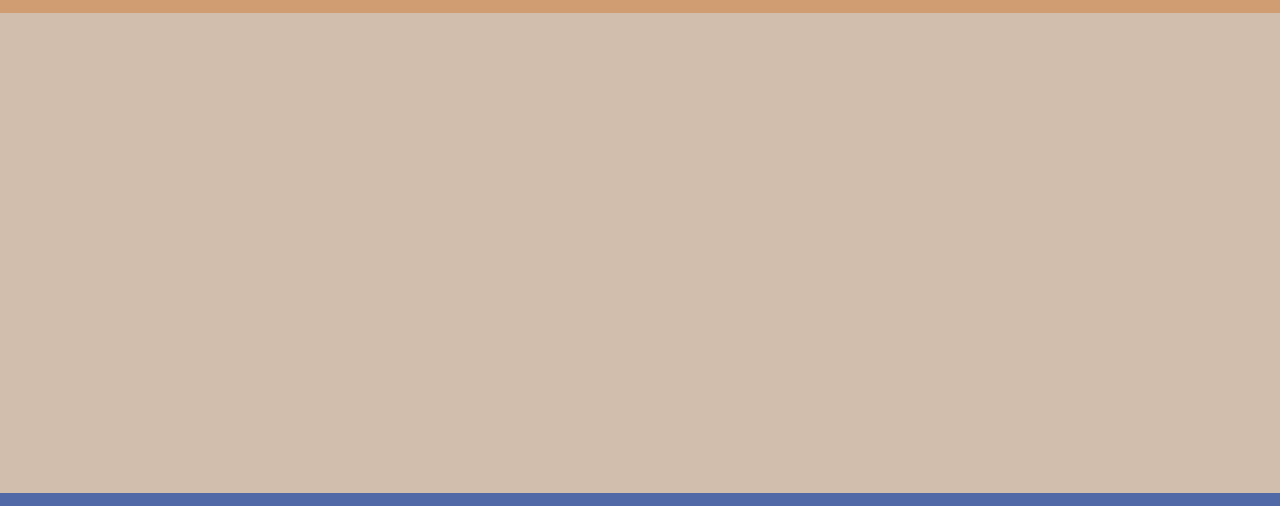
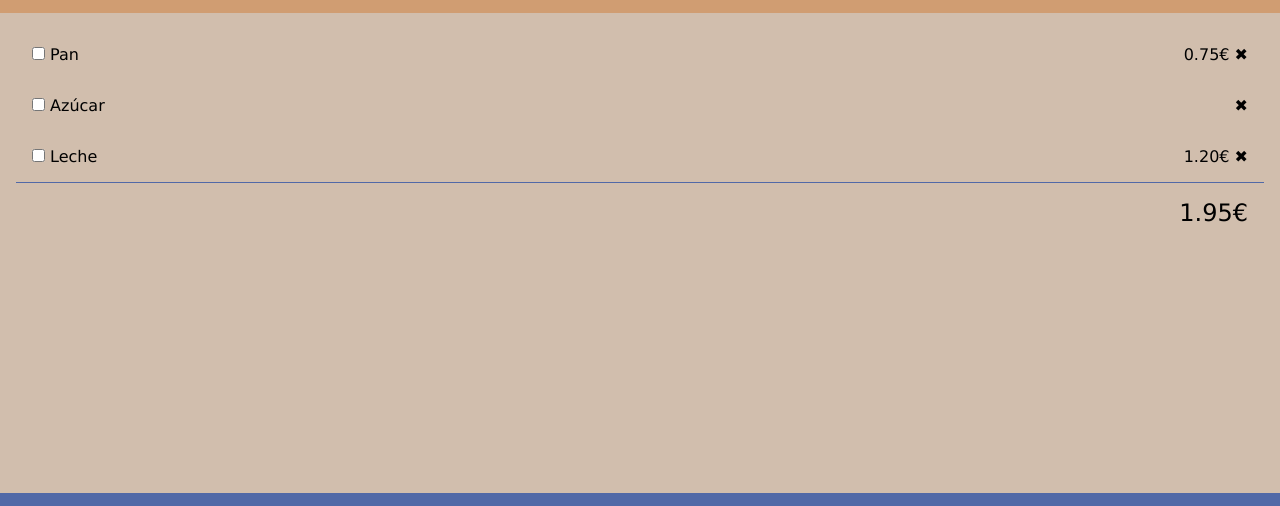
Before and after one commit to romeitas/202210-W2-maria-bragado, a website: page index.html in a window 1280 px wide. Shown: the part 108-614 px from the top of the page. Drawn offline with Linux system fonts and the light colour scheme.

Commit message:
Mejoras en la home

```diff
--- a/formulario/style.css
+++ b/formulario/style.css
@@ -35,7 +35,7 @@ p {
     margin-left: 1rem;
 }
 
-nav.p :nth-child(2) {
+nav :nth-child(2) {
     font-weight: bold;
 }
 
--- a/index.html
+++ b/index.html
@@ -23,7 +23,34 @@
             </a>
             <p>2/3 Comprados</p>
         </div>
-        <main></main>
+        <main>
+            <div>
+                <label
+                    ><input type="checkbox" id="pan" value="first_checkbox" />
+                    Pan
+                </label>
+                <a id="input1">0.75€</a>
+            </div>
+            <div>
+                <label
+                    ><input
+                        type="checkbox"
+                        id="azucar"
+                        value="second_checkbox"
+                    />
+                    Azúcar
+                </label>
+                <a id="input2"></a>
+            </div>
+            <div>
+                <label
+                    ><input type="checkbox" id="leche" value="third_checkbox" />
+                    Leche</label
+                >
+                <a id="input2">1.20€</a>
+            </div>
+            <h2>1.95€</h2>
+        </main>
         <footer>
             <div>
                 <img
--- a/style.css
+++ b/style.css
@@ -12,6 +12,7 @@
     --secondary: #5169a7;
     --terciary: #d09d72;
     --cuaternary: black;
+    --hoverlist: #da5e00;
 }
 
 header {
@@ -60,23 +61,40 @@ main {
 
 main div {
     display: flex;
-    flex: 1;
+    /* flex: 1; */
     background-color: var(--primary);
     justify-content: space-between;
 }
 
-main div + article::before {
-    margin-top: 1.5rem;
-    content: '';
-    display: block;
-    border-bottom: 1px solid var(--secondary);
+/*Selector de ID*/
+[id='input1']::after {
+    content: ' ✖';
 }
 
-article {
-    align-items: right;
+[id='input2']::after {
+    content: ' ✖';
+}
+
+[id='input3']::after {
+    content: ' ✖';
+}
+
+main div label input[value='first_checkbox'] {
+    text-decoration: line-through;
+}
+
+main div:hover {
+    color: var(--hoverlist);
+    cursor: pointer;
+}
+
+main h2 {
+    font-size: x-large;
+    font-weight: normal;
     text-align: right;
-    font-size: xx-large;
-    height: 7rem;
+    border-top: 1.5px solid var(--secondary);
+    padding-top: 1rem;
+    padding-right: 1rem;
 }
 
 /* Selector combinado de elementos*/
```
